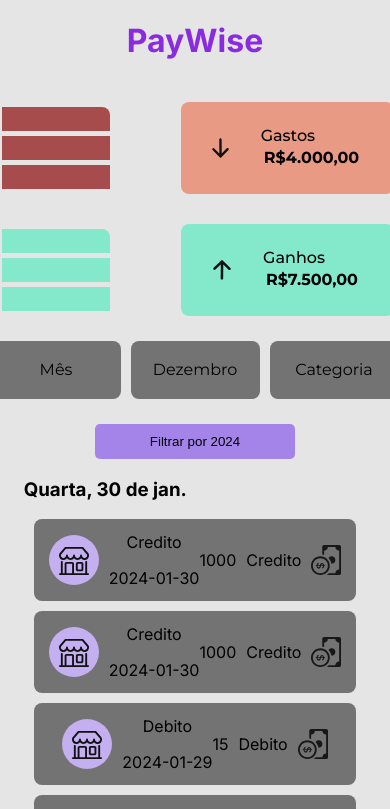
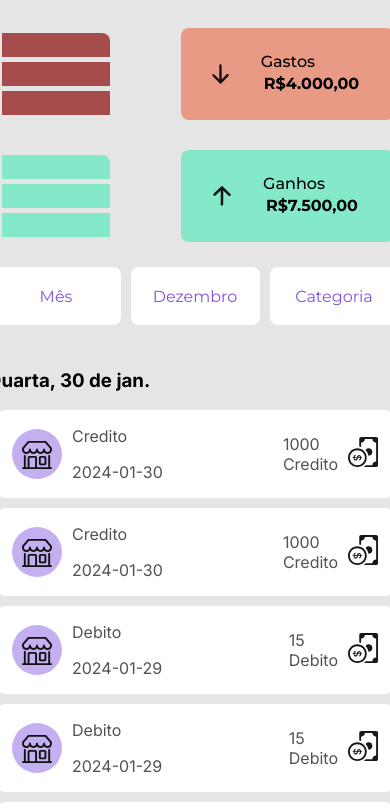
Before and after one commit to gustavoscarl/ProjetoHackadev-CodeBusters, an Angular app in the folder frontend/: page / in a window 390 px wide. Shown: the top 809 px of the page. Built offline with nearby package versions, Linux system fonts and the light colour scheme.

Commit message:
Trocando cores e melhorando responsividade

```diff
--- a/frontend/src/app/app.component.html
+++ b/frontend/src/app/app.component.html
@@ -1,2 +1 @@
-<h1>PayWise</h1>
 <app-historico></app-historico>
--- a/frontend/src/app/componentes/historico/historico.component.css
+++ b/frontend/src/app/componentes/historico/historico.component.css
@@ -1,4 +1,5 @@
 :root{
+    --white: #FFFFFF;
     --gray200: #E5E5E5;
     --gray500: #737373;
     --gray700: #525252;
@@ -150,14 +151,14 @@
     display: flex;
     margin: 5px;
     justify-content: space-between;
-
 }
 
 .filtro > p {
     display: flex;
     width: 121px;
     height: 50px;
-    background-color: var(--gray500);
+    background-color: white;
+    color: var(--purple700);
     border-radius: 8px;
     padding: 4px;
     margin: 5px;
@@ -208,9 +209,9 @@
     padding-left: 15px;
     padding-right: 15px;
     border-radius: 8px;
-    background-color: var(--gray500);
+    background-color: white;
+    color: var(--gray700);
     justify-content: space-around;
-    align-items: center;
     transition: 0.5s;
 }
 
@@ -221,23 +222,29 @@
 .card {
     display: flex;
     justify-content: space-between;
-    max-width: 366px;
-    max-height: 82px;
-    text-align: center;
+    min-width: 366px;
+    min-height: 82px;
 }
 
 .resumo {
     display: flex;
-    justify-content: center;
+    justify-content: space-between;
     align-items: center;
     gap: 10px;
 }
 
 .valor {
     display: flex;
+    gap: 10px;
     align-items: center;
-    gap: 10px;
 }
+
+.infoCardDir {
+    display: flex;
+    flex-direction: column;
+    justify-content: center;
+}
+
 
 
 #img{
--- a/frontend/src/app/componentes/historico/historico.component.html
+++ b/frontend/src/app/componentes/historico/historico.component.html
@@ -57,7 +57,8 @@
 
 
     <div class="historico">
-        <button (click)="filtroAno(2024)" class="button">Filtrar por 2024</button>
+        <!-- <button (click)="filtroAno(2024)" class="button">Filtrar por 2024</button> -->
+
         <div class="filtros">
             <div class="transationcard" *ngFor="let t of transacaoFiltrada">
                 <div class="resumo">
@@ -88,9 +89,13 @@
                     </div>
                 </div>
                 <div class="valor">
-                    <span> {{ t.valor }} </span>
-                    <span> {{ t.tipo  }}  </span>
-                    <img src="../../../assets/CashCoin.svg" alt="">
+                    <div class="infoCardDir">
+                        <span> {{ t.valor }} </span>
+                        <span> {{ t.tipo  }}  </span>
+                    </div>
+                    <div class="iconeDir">
+                        <img src="../../../assets/CashCoin.svg" alt="">
+                    </div>
                 </div>
             </div>
         </div>
```
